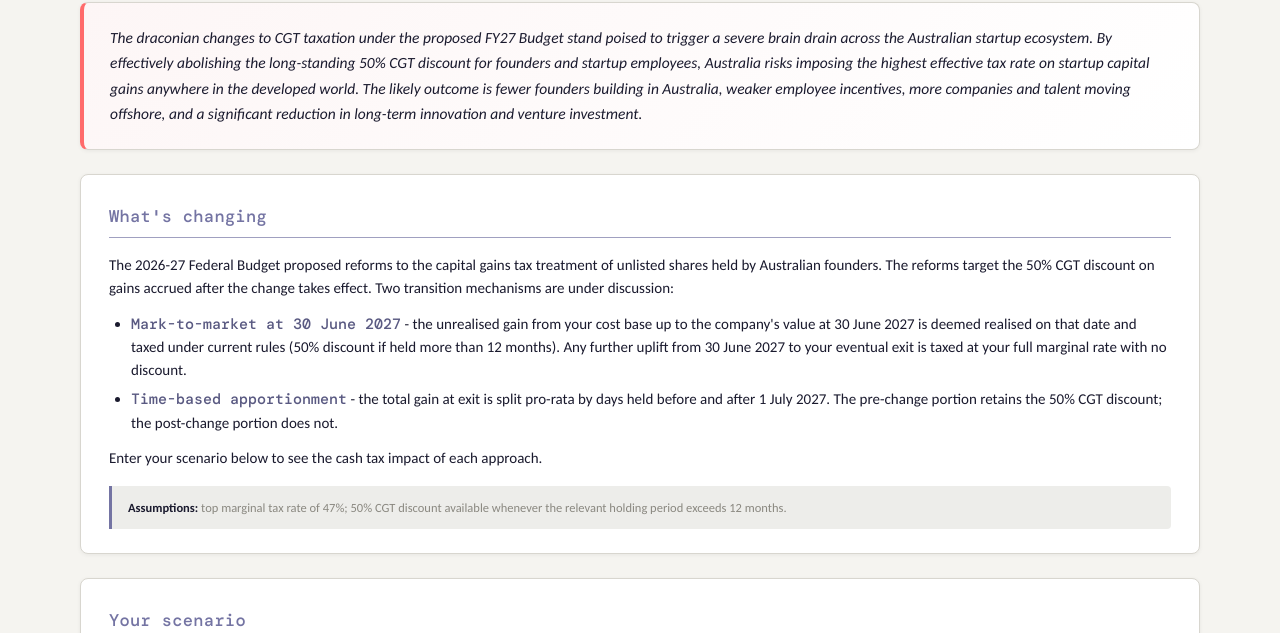
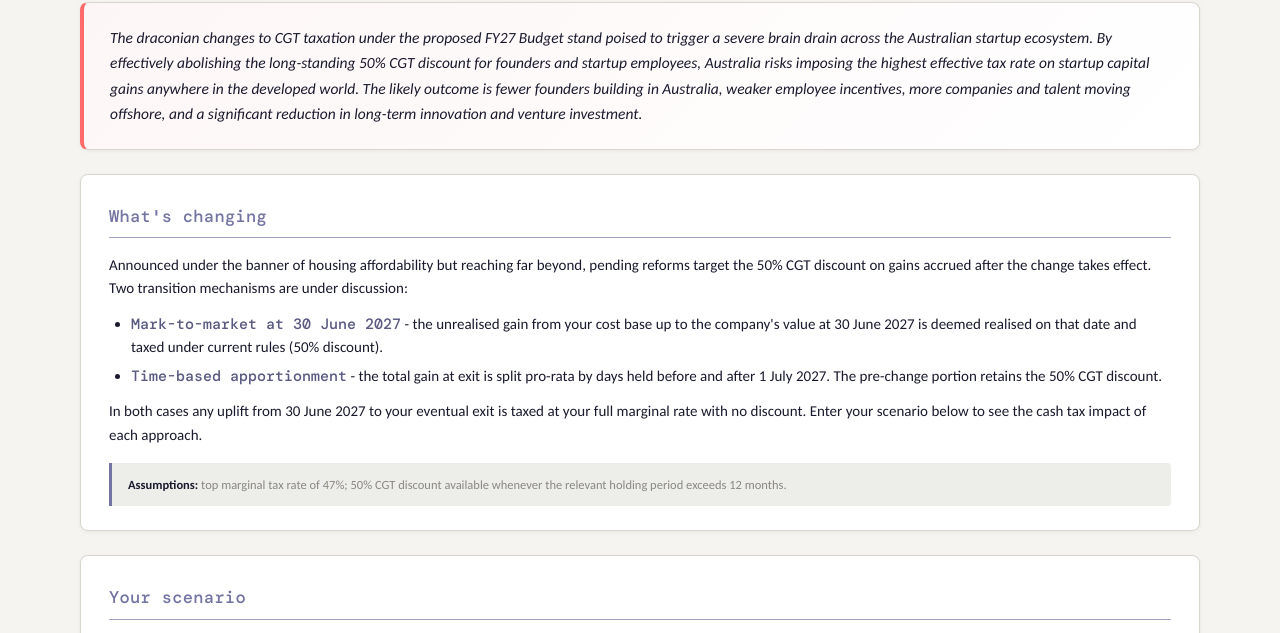
Before and after one commit to Dantheelitedev/Founder-Tax-Wrought-Calculator, a plain HTML site: page index.html in a window 1280 px wide. Shown: the part 99-732 px from the top of the page. Drawn offline with nearby package versions, Linux system fonts and the light colour scheme; a web font is replaced by a local one.

Commit message:
Update What's changing copy with housing-affordability framing

```diff
--- a/index.html
+++ b/index.html
@@ -504,12 +504,12 @@ footer {
 
   <section class="card explainer">
     <h2>What's changing</h2>
-    <p>The 2026-27 Federal Budget proposed reforms to the capital gains tax treatment of unlisted shares held by Australian founders. The reforms target the 50% CGT discount on gains accrued after the change takes effect. Two transition mechanisms are under discussion:</p>
+    <p>Announced under the banner of housing affordability but reaching far beyond, pending reforms target the 50% CGT discount on gains accrued after the change takes effect. Two transition mechanisms are under discussion:</p>
     <ul>
-      <li><strong>Mark-to-market at 30 June 2027</strong> - the unrealised gain from your cost base up to the company's value at 30 June 2027 is deemed realised on that date and taxed under current rules (50% discount if held more than 12 months). Any further uplift from 30 June 2027 to your eventual exit is taxed at your full marginal rate with no discount.</li>
-      <li><strong>Time-based apportionment</strong> - the total gain at exit is split pro-rata by days held before and after 1 July 2027. The pre-change portion retains the 50% CGT discount; the post-change portion does not.</li>
+      <li><strong>Mark-to-market at 30 June 2027</strong> - the unrealised gain from your cost base up to the company's value at 30 June 2027 is deemed realised on that date and taxed under current rules (50% discount).</li>
+      <li><strong>Time-based apportionment</strong> - the total gain at exit is split pro-rata by days held before and after 1 July 2027. The pre-change portion retains the 50% CGT discount.</li>
     </ul>
-    <p>Enter your scenario below to see the cash tax impact of each approach.</p>
+    <p>In both cases any uplift from 30 June 2027 to your eventual exit is taxed at your full marginal rate with no discount. Enter your scenario below to see the cash tax impact of each approach.</p>
     <div class="assumptions">
       <strong>Assumptions:</strong> top marginal tax rate of 47%; 50% CGT discount available whenever the relevant holding period exceeds 12 months.
     </div>
```
